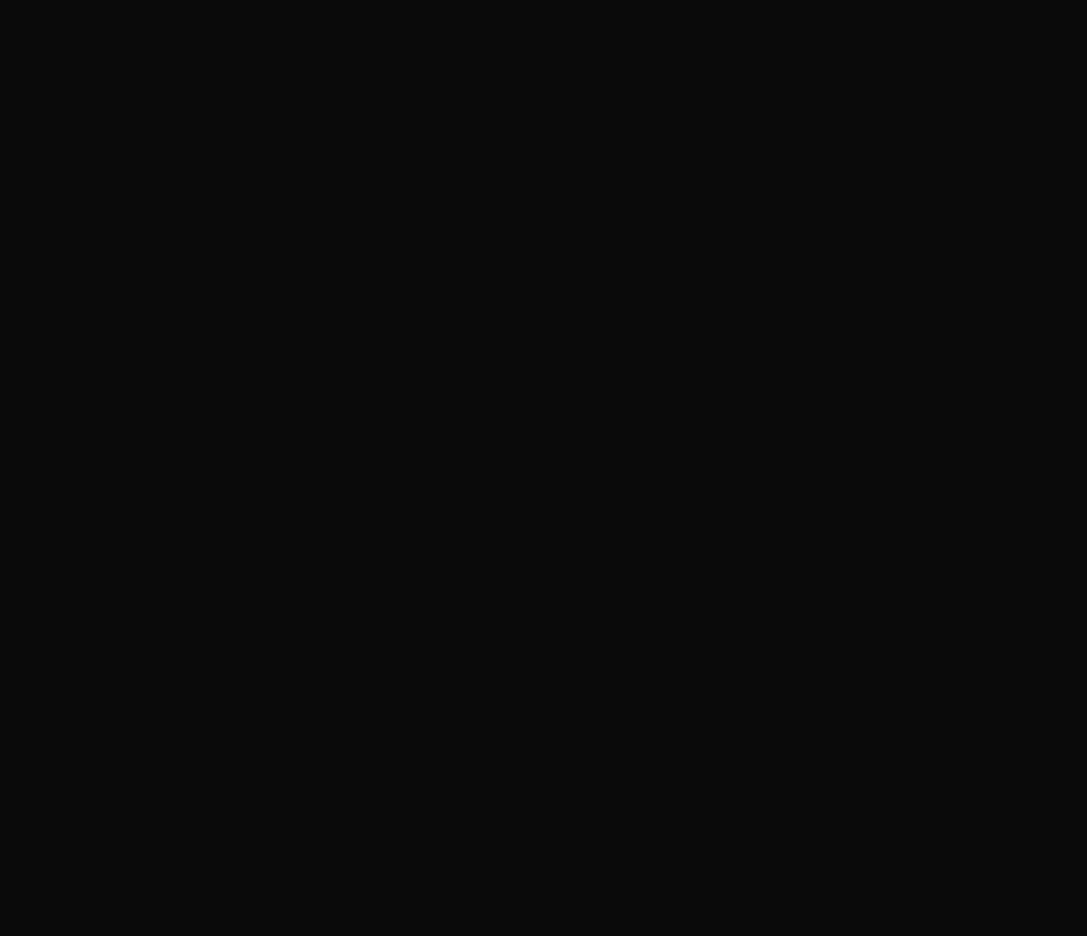
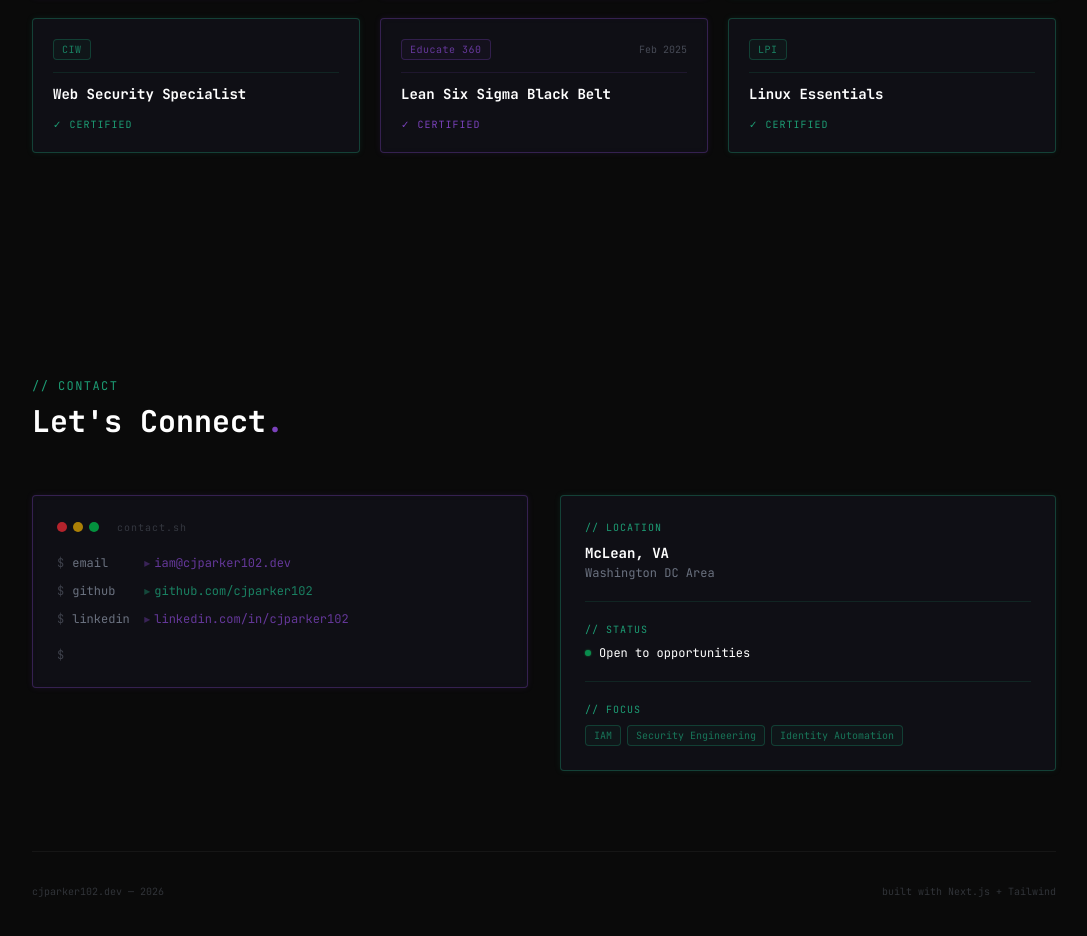
Before and after one commit to cjparker102/cjparker102-dev, a Next.js app: page / in a window 1280 px wide. Shown: the part 5833-6769 px from the top of the page, without its empty margins (96-1183 px from the left). Built offline with nearby package versions, Linux system fonts and the light colour scheme.

Commit message:
add Contact.tsx — terminal card with links, location panel, footer; wire into page.tsx

```diff
--- /dev/null
+++ b/app/components/Contact.tsx
@@ -0,0 +1,147 @@
+import ScrollReveal from "./ScrollReveal";
+
+const LINKS = [
+  {
+    label: "email",
+    display: "iam@cjparker102.dev",
+    href: "mailto:iam@cjparker102.dev",
+    accent: "purple" as const,
+  },
+  {
+    label: "github",
+    display: "github.com/cjparker102",
+    href: "https://github.com/cjparker102",
+    accent: "teal" as const,
+  },
+  {
+    label: "linkedin",
+    display: "linkedin.com/in/cjparker102",
+    href: "https://linkedin.com/in/cjparker102",
+    accent: "purple" as const,
+  },
+] as const;
+
+export default function Contact() {
+  return (
+    <section id="contact" className="relative py-28 px-6">
+      <div className="max-w-5xl mx-auto">
+
+        {/* Section header */}
+        <ScrollReveal>
+          <p className="section-label mb-2">// CONTACT</p>
+          <h2 className="text-3xl font-bold text-white mb-14">
+            Let&apos;s Connect<span className="text-purple">.</span>
+          </h2>
+        </ScrollReveal>
+
+        <div className="grid md:grid-cols-2 gap-8 items-start">
+
+          {/* Terminal contact card */}
+          <ScrollReveal>
+            <div className="neon-card bg-surface rounded-sm p-6 font-mono">
+
+              {/* Terminal chrome */}
+              <div className="flex items-center gap-1.5 mb-5">
+                <span className="w-2.5 h-2.5 rounded-full bg-red-500/70" />
+                <span className="w-2.5 h-2.5 rounded-full bg-yellow-500/70" />
+                <span className="w-2.5 h-2.5 rounded-full bg-green-500/70" />
+                <span className="ml-3 text-muted/40 text-[10px] tracking-widest">
+                  contact.sh
+                </span>
+              </div>
+
+              {/* Links */}
+              <div className="flex flex-col gap-3">
+                {LINKS.map((item) => (
+                  <div key={item.label} className="flex items-center gap-2 group">
+                    <span className="text-muted/50 text-xs select-none">$</span>
+                    <span className="text-muted text-xs w-16 shrink-0">{item.label}</span>
+                    <a
+                      href={item.href}
+                      target={item.href.startsWith("mailto") ? undefined : "_blank"}
+                      rel="noopener noreferrer"
+                      className={`
+                        text-xs transition-colors duration-200
+                        ${item.accent === "purple"
+                          ? "text-purple/80 hover:text-white"
+                          : "text-teal/80   hover:text-white"}
+                      `}
+                    >
+                      <span className="opacity-50 mr-1">▸</span>
+                      {item.display}
+                    </a>
+                  </div>
+                ))}
+              </div>
+
+              {/* Prompt line */}
+              <div className="mt-5 flex items-center gap-2">
+                <span className="text-muted/50 text-xs select-none">$</span>
+                <span className="text-muted/30 text-xs cursor-blink" />
+              </div>
+            </div>
+          </ScrollReveal>
+
+          {/* Location + status panel */}
+          <ScrollReveal delay={120}>
+            <div className="neon-card-teal bg-surface rounded-sm p-6 flex flex-col gap-5">
+
+              <div>
+                <p className="text-teal font-mono text-[10px] tracking-widest mb-2">
+                  // LOCATION
+                </p>
+                <p className="text-white font-bold text-sm">McLean, VA</p>
+                <p className="text-muted text-xs mt-0.5">Washington DC Area</p>
+              </div>
+
+              <div className="border-t border-teal/15" />
+
+              <div>
+                <p className="text-teal font-mono text-[10px] tracking-widest mb-2">
+                  // STATUS
+                </p>
+                <div className="flex items-center gap-2">
+                  <span className="w-1.5 h-1.5 rounded-full bg-green-400 animate-pulse-dot shrink-0" />
+                  <p className="text-white text-xs font-mono">Open to opportunities</p>
+                </div>
+              </div>
+
+              <div className="border-t border-teal/15" />
+
+              <div>
+                <p className="text-teal font-mono text-[10px] tracking-widest mb-2">
+                  // FOCUS
+                </p>
+                <div className="flex flex-wrap gap-1.5">
+                  {["IAM", "Security Engineering", "Identity Automation"].map((tag) => (
+                    <span
+                      key={tag}
+                      className="border border-teal/30 text-teal/70 bg-teal/5 text-[10px] font-mono px-2 py-0.5 rounded-sm"
+                    >
+                      {tag}
+                    </span>
+                  ))}
+                </div>
+              </div>
+
+            </div>
+          </ScrollReveal>
+
+        </div>
+
+        {/* Footer line */}
+        <ScrollReveal delay={200}>
+          <div className="mt-20 pt-8 border-t border-white/5 flex items-center justify-between">
+            <p className="text-muted/40 text-[10px] font-mono">
+              cjparker102.dev — {new Date().getFullYear()}
+            </p>
+            <p className="text-muted/40 text-[10px] font-mono">
+              built with Next.js + Tailwind
+            </p>
+          </div>
+        </ScrollReveal>
+
+      </div>
+    </section>
+  );
+}
--- a/app/page.tsx
+++ b/app/page.tsx
@@ -4,6 +4,8 @@
 import Experience from "./components/Experience";
 import Skills from "./components/Skills";
 import Projects from "./components/Projects";
+import Certifications from "./components/Certifications";
+import Contact from "./components/Contact";
 
 export default function Home() {
   return (
@@ -15,9 +17,8 @@
         <Experience />
         <Skills />
         <Projects />
-        {/* Stub anchors — sections will be filled in next commits */}
-        <section id="certifications" className="min-h-screen" />
-        <section id="contact"        className="min-h-screen" />
+        <Certifications />
+        <Contact />
       </main>
     </>
   );
```
